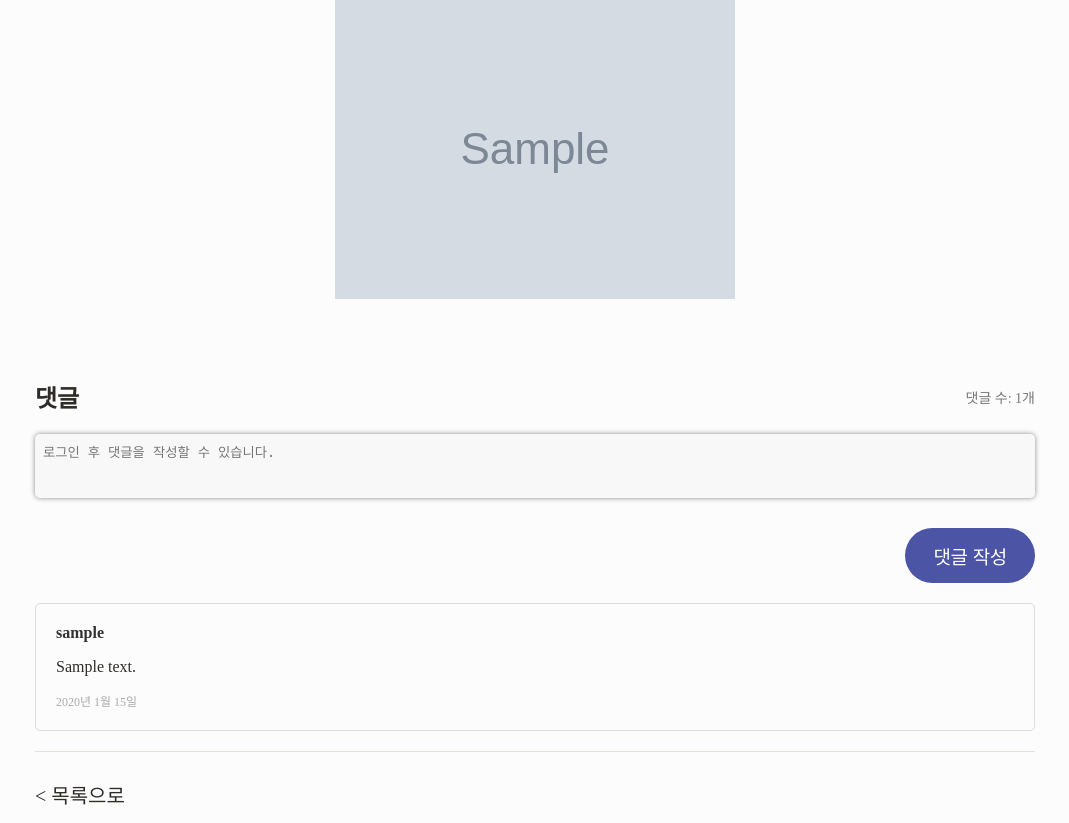
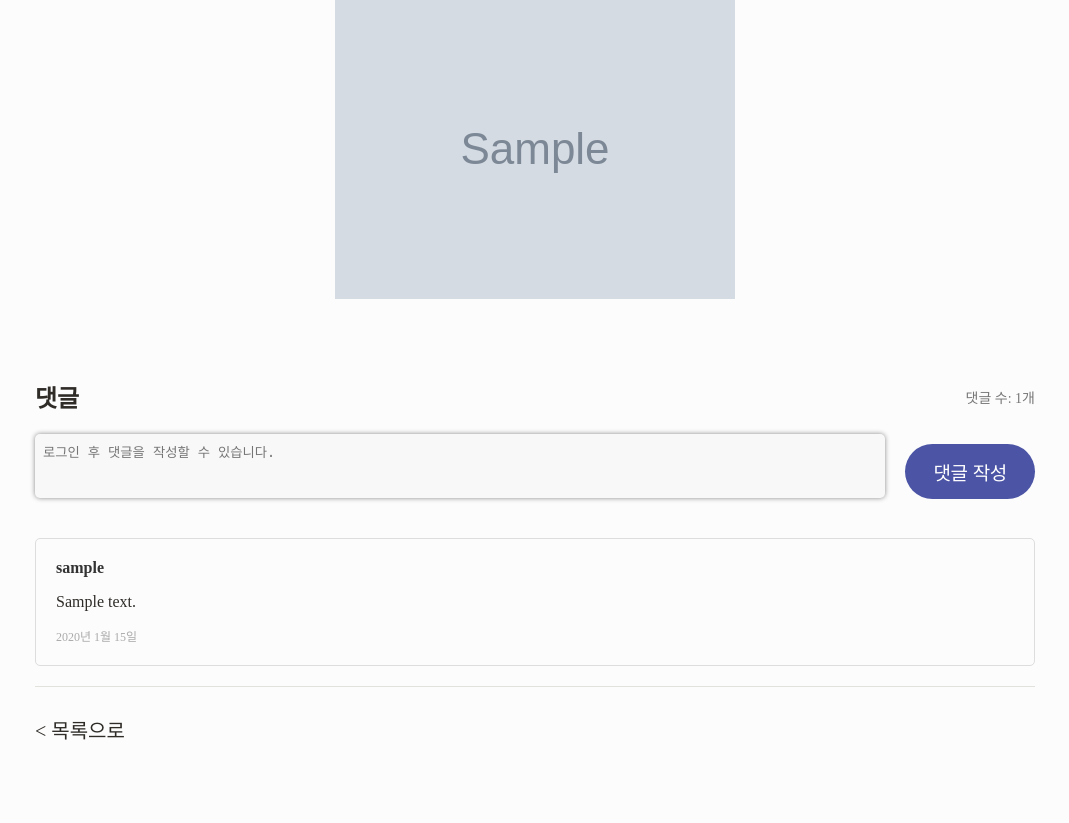
Before and after one commit to Devcourse-1th-team1-1/back-end-repo, a Django app: page /albums/1/ in a window 1280 px wide. Shown: the part 916-1739 px from the top of the page, without its empty margins (105-1174 px from the left). Run offline with Django 4.2, Linux system fonts and the light colour scheme; tables that the repository leaves empty hold one stand-in row (values such as "Sample post"); grey boxes marked "Sample" are stand-in pictures; some libraries are stand-ins or nearby versions.

Commit message:
댓글 작성 css파일 수정

```diff
--- a/reviewSite/static/styles/comment.css
+++ b/reviewSite/static/styles/comment.css
@@ -49,12 +49,14 @@
 
 .comment-form {
   display: flex;
-  flex-direction: column;
+  flex-direction: row;
+  justify-content: space-between;
   margin-top: 20px;
 }
 
 .comment-input {
   margin-bottom: 1rem;
+  width: 85%;
 }
 
 .us-input {
```
